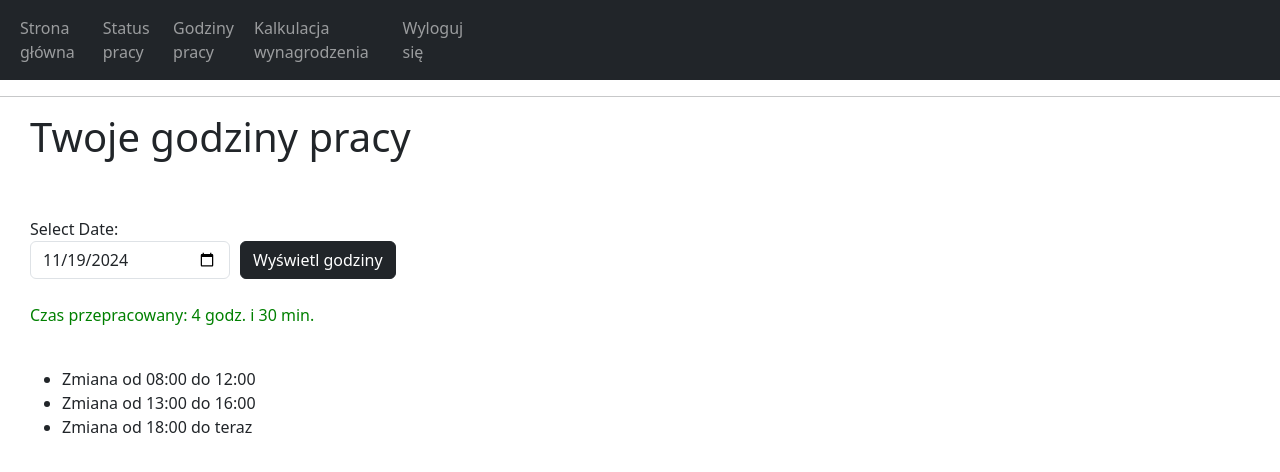
After one commit to JakubNovvak/ClockIn, a Django app: page /shifts/shiftsView/ in a window 1280 px wide. The commit adds this page. Shown: the top 472 px of the page. Run offline with Django 5.2, Linux system fonts and the light colour scheme.

Commit message:
Moved views to appropriate applications

```diff
--- a/Source/ClockIn/ClockIn/urls.py
+++ b/Source/ClockIn/ClockIn/urls.py
@@ -15,13 +15,12 @@ Including another URLconf
     2. Add a URL to urlpatterns:  path('blog/', include('blog.urls'))
 """
 from django.contrib import admin
-from django.urls import path
+from django.urls import path, include
 from . import views
 
 urlpatterns = [
     path('admin/', admin.site.urls),
-    path('widokLogowania/', views.widok_logowania),
-    path('widokGodzin/', views.widok_godzin),
-    path('widokZmiany/', views.widok_zmiany),
+    path('users/', include('UsersApp.urls')),
+    path('shifts/', include('ShiftsApp.urls')),
     path('', views.widok_strony_glownej)
 ]
--- /dev/null
+++ b/Source/ClockIn/ShiftsApp/urls.py
@@ -0,0 +1,8 @@
+from django.contrib import admin
+from django.urls import path, include
+from . import views
+
+urlpatterns = [
+    path('shiftsView/', views.shifts_view),
+    path('manageShiftsView/', views.manage_shifts_view),
+]
--- a/Source/ClockIn/ShiftsApp/views.py
+++ b/Source/ClockIn/ShiftsApp/views.py
@@ -1,3 +1,8 @@
 from django.shortcuts import render
 
 # Create your views here.
+def shifts_view(request):
+    return render(request, 'shiftsView.html')
+
+def manage_shifts_view(request):
+    return render(request, 'manageShiftView.html')
--- a/Source/ClockIn/UsersApp/models.py
+++ b/Source/ClockIn/UsersApp/models.py
@@ -8,6 +8,7 @@ class Department(models.Model):
 
 class User(models.Model):
     username = models.CharField(max_length=100)
+    password = models.CharField(max_length=100, null=True)
     email = models.EmailField(max_length=100)
     role = models.ForeignKey(Role, on_delete=models.CASCADE)
     department = models.ForeignKey(Department, on_delete=models.CASCADE)
--- /dev/null
+++ b/Source/ClockIn/UsersApp/urls.py
@@ -0,0 +1,7 @@
+from django.contrib import admin
+from django.urls import path
+from . import views
+
+urlpatterns = [
+    path('login/', views.login_view)
+]
--- a/Source/ClockIn/UsersApp/views.py
+++ b/Source/ClockIn/UsersApp/views.py
@@ -1,3 +1,5 @@
 from django.shortcuts import render
 
 # Create your views here.
+def login_view(request):
+    return render(request, 'loginView.html')
--- a/Source/ClockIn/templates/manageShiftView.html
+++ b/Source/ClockIn/templates/manageShiftView.html
@@ -7,7 +7,7 @@
     <link href="https://cdn.jsdelivr.net/npm/bootstrap@5.3.0-alpha1/dist/css/bootstrap.min.css" rel="stylesheet">
 </head>
 <body>
-    <nav class="navbar navbar-dark bg-dark">
+    {% comment %} <nav class="navbar navbar-dark bg-dark">
         <ul class="navbar-nav mr-auto" style="display: flex; flex-direction: row; justify-content: space-between; width: 35vw; margin-left: 20px;">
             <li class="nav-item active"><a class="nav-link" href="/">Strona główna</a></li>
             <li class="nav-item active"><a class="nav-link" href="/widokZmiany">Status pracy</a></li>
@@ -15,7 +15,8 @@
             <li class="nav-item active"><a class="nav-link" href="/">Kalkulacja wynagrodzenia</a></li>
             <li class="nav-item active"><a class="nav-link" href="/widokLogowania">Wyloguj się</a></li>
         </ul>
-    </nav>
+    </nav> {% endcomment %}
+    {% include "navBar.html" %}
     <hr>
 
     <div style="margin-left: 30px;">
--- /dev/null
+++ b/Source/ClockIn/templates/navBar.html
@@ -0,0 +1,9 @@
+<nav class="navbar navbar-dark bg-dark">
+    <ul class="navbar-nav mr-auto" style="display: flex; flex-direction: row; justify-content: space-between; width: 35vw; margin-left: 20px;">
+        <li class="nav-item active"><a class="nav-link" href="/">Strona główna</a></li>
+        <li class="nav-item active"><a class="nav-link" href="/shifts/manageShiftsView">Status pracy</a></li>
+        <li class="nav-item active"><a class="nav-link" href="/shifts/shiftsView">Godziny pracy</a></li>
+        <li class="nav-item active"><a class="nav-link" href="/">Kalkulacja wynagrodzenia</a></li>
+        <li class="nav-item active"><a class="nav-link" href="/users/login">Wyloguj się</a></li>
+    </ul>
+</nav>
--- a/Source/ClockIn/templates/shiftsView.html
+++ b/Source/ClockIn/templates/shiftsView.html
@@ -7,8 +7,7 @@
     <link href="https://cdn.jsdelivr.net/npm/bootstrap@5.3.0-alpha1/dist/css/bootstrap.min.css" rel="stylesheet">
 </head>
 <body>
-
-    <nav class="navbar navbar-dark bg-dark">
+    {% comment %} <nav class="navbar navbar-dark bg-dark">
         <ul class="navbar-nav mr-auto" style="display: flex; flex-direction: row; justify-content: space-between; width: 35vw; margin-left: 20px;">
             <li class="nav-item active"><a class="nav-link" href="/">Strona główna</a></li>
             <li class="nav-item active"><a class="nav-link" href="/widokZmiany">Status pracy</a></li>
@@ -16,7 +15,8 @@
             <li class="nav-item active"><a class="nav-link" href="/">Kalkulacja wynagrodzenia</a></li>
             <li class="nav-item active"><a class="nav-link" href="/widokLogowania">Wyloguj się</a></li>
         </ul>
-    </nav>
+    </nav> {% endcomment %}
+    {% include "navBar.html" %}
     <hr>
 
     <div style="margin-left: 30px;">
```
Also changed, not shown: Source/ClockIn/ClockIn/views.py (+0 -9 lines), Source/ClockIn/templates/homeView.html (+5 -4 lines), Source/ClockIn/UsersApp/migrations/0002_user_password.py (added).
